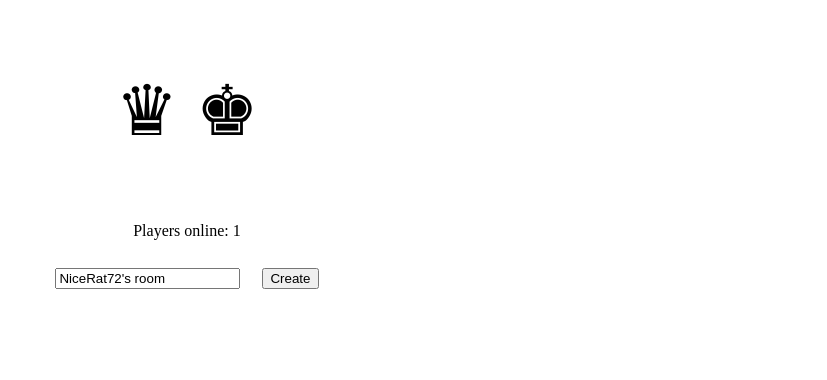
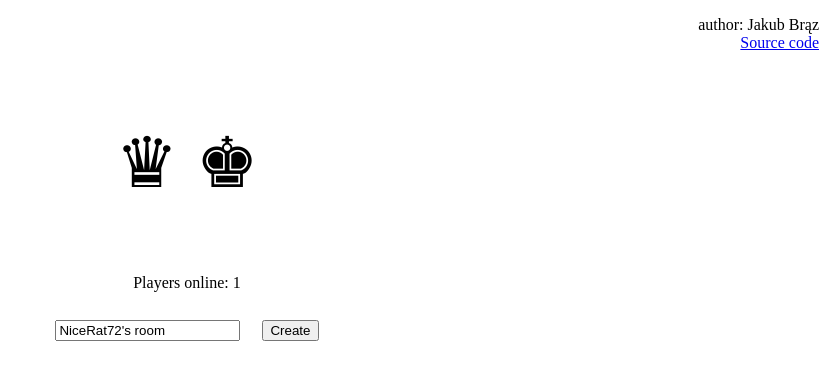
Before and after one commit to JakubBraz/rust_chess, a plain HTML site: page client/index.html in a window 1280 px wide. Shown: the whole page, without its empty margins (453-1280 px from the left). Drawn offline with Linux system fonts and the light colour scheme.

Commit message:
source code link

```diff
--- a/client/index.html
+++ b/client/index.html
@@ -8,6 +8,7 @@
 </head>
 <body>
 <div id="lobby">
+    <p id="page-info">author: Jakub Brąz<br><a href="https://github.com/JakubBraz/rust_chess" target="_blank">Source code</a></p>
     <p id="header_text">♛ ♚</p>
     <p id="player_online">Players online: 1</p>
     <table class="center_table">
--- a/client/styles.css
+++ b/client/styles.css
@@ -10,6 +10,10 @@ td {
 
 #lobby {
     text-align: center;
+}
+
+#page-info {
+    text-align: right;
 }
 
 #chess-board{
```
